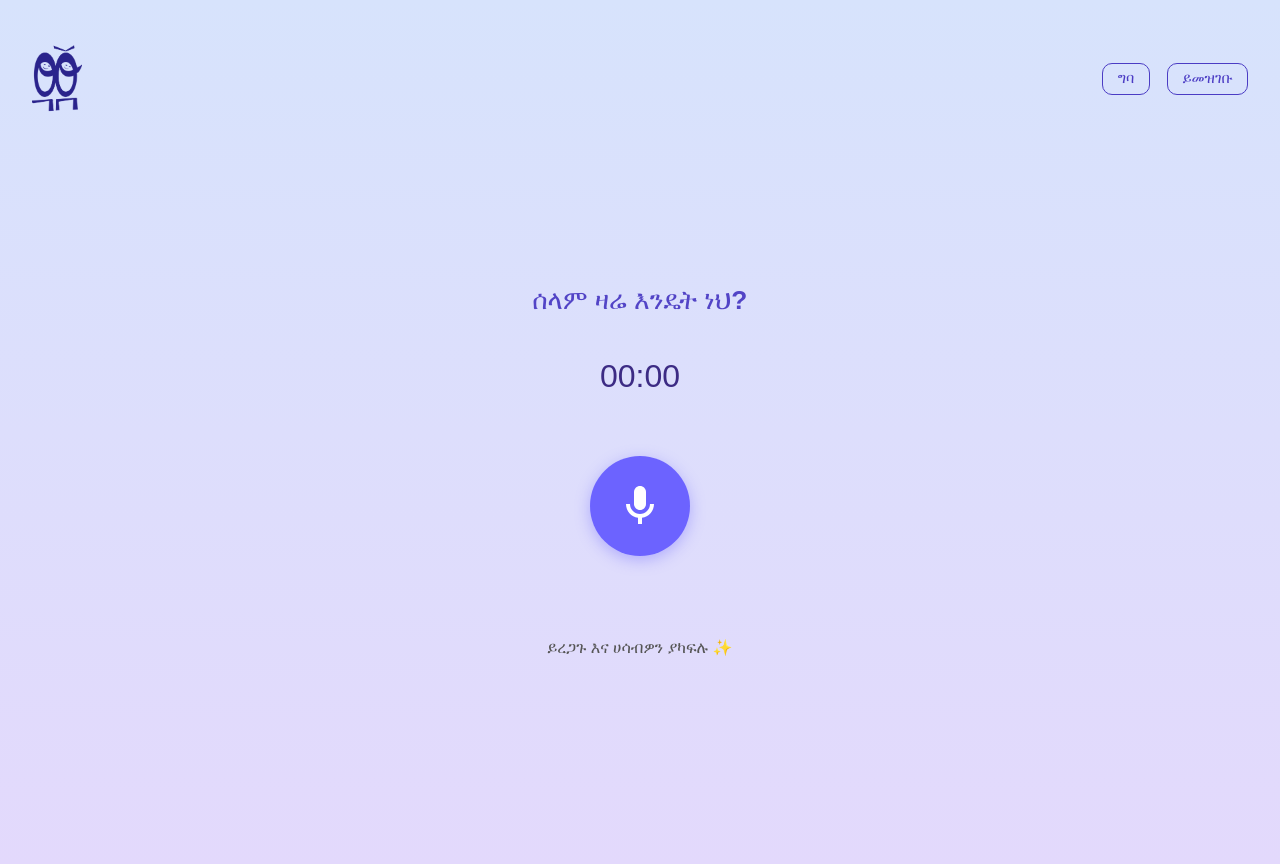
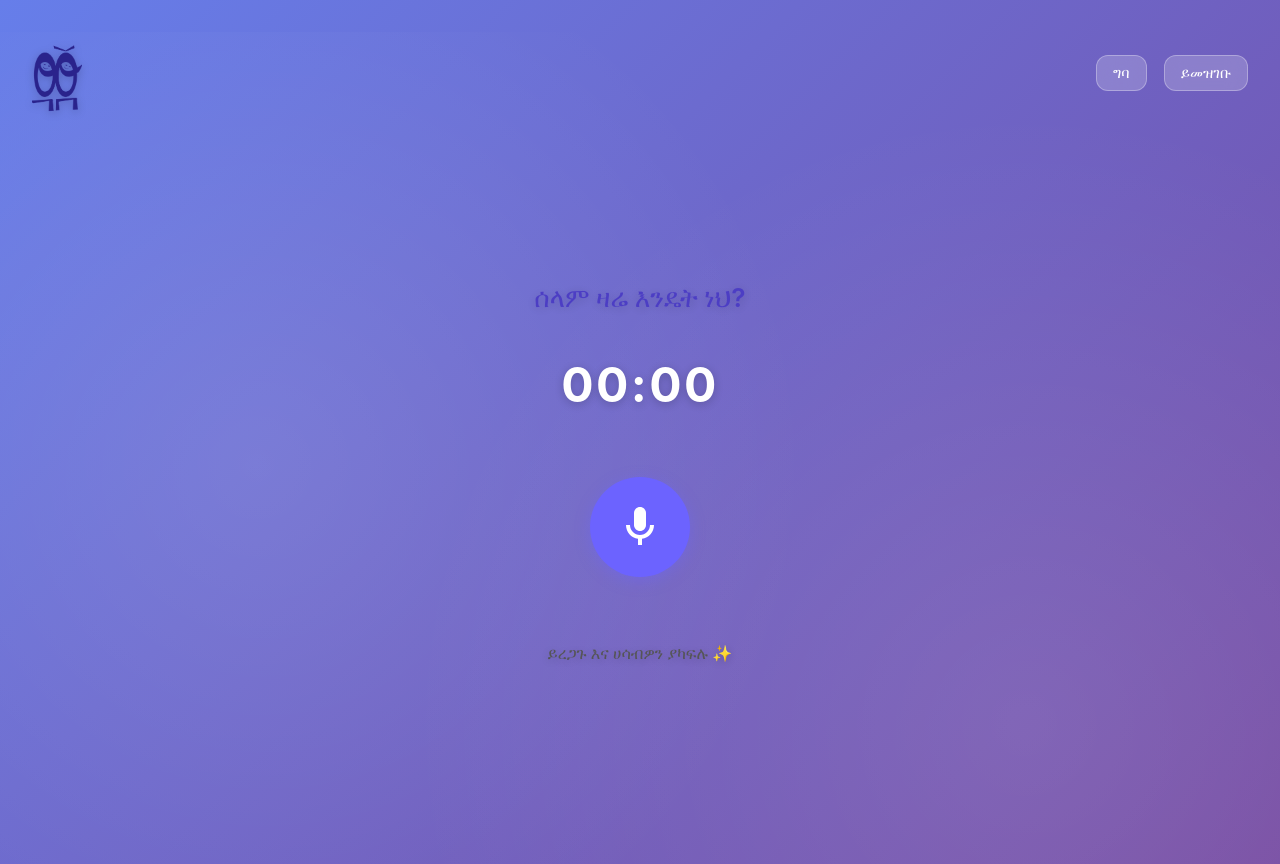
Before and after one commit to CruSea/spirit_voice_web, a React (Vite) app: page / in a window 1280 px wide. Built offline with nearby package versions, Linux system fonts and the light colour scheme.

Commit message:
feat: localize error messages and UI elements to Amharic for better accessibility

```diff
--- a/src/components/Auth/LoginForm.jsx
+++ b/src/components/Auth/LoginForm.jsx
@@ -12,7 +12,7 @@ const LoginForm = ({ onLogin, onSwitchToSignup, onBackToHome }) => {
     e.preventDefault();
     // Simple validation
     if (!email || !password) {
-      setError("Please fill in all fields");
+      setError("እባክህ ሁሉንም መስኮች ሙላ");
       return;
     }
 
--- a/src/components/Auth/SignupForm.jsx
+++ b/src/components/Auth/SignupForm.jsx
@@ -14,12 +14,12 @@ const SignupForm = ({ onSignup, onSwitchToLogin, onBackToHome }) => {
     e.preventDefault()
     // Simple validation
     if (!name || !email || !password || !confirmPassword) {
-      setError('Please fill in all fields')
+      setError('እባክህ ሁሉንም መስኮች ሙላ')
       return
     }
 
     if (password !== confirmPassword) {
-      setError('Passwords do not match')
+      setError('የይለፍ ቃላት አይዛመዱም')
       return
     }
 
--- a/src/components/Recording/Recording.css
+++ b/src/components/Recording/Recording.css
@@ -4,11 +4,23 @@
   align-items: center;
   justify-content: space-between;
   height: 100vh;
-  background: linear-gradient(180deg, #d7e3fc 0%, #e3d9fc 100%);
-  font-family: 'Poppins', sans-serif;
+  background: linear-gradient(135deg, #667eea 0%, #764ba2 100%);
+  font-family: -apple-system, BlinkMacSystemFont, 'Segoe UI', 'Roboto', 'Helvetica', 'Arial', sans-serif;
   color: #2d2d2d;
   padding: 2rem;
   transition: background 0.4s ease;
+  position: relative;
+  overflow: hidden;
+}
+
+.voice-recorder::before {
+  content: '';
+  position: absolute;
+  width: 100%;
+  height: 100%;
+  background: radial-gradient(circle at 20% 50%, rgba(255, 255, 255, 0.1) 0%, transparent 50%),
+              radial-gradient(circle at 80% 80%, rgba(255, 255, 255, 0.1) 0%, transparent 50%);
+  pointer-events: none;
 }
 
 .recorder-header {
@@ -16,28 +28,45 @@
   display: flex;
   justify-content: space-between;
   align-items: center;
+  z-index: 10;
+  position: relative;
 }
 
 .logo {
   font-size: 1.8rem;
   font-weight: 600;
-  color: #4b3cc4;
+  color: #fff;
+  display: flex;
+  align-items: center;
+  gap: 0.5rem;
+}
+
+.logo-image {
+  filter: drop-shadow(0 2px 4px rgba(0,0,0,0.2));
 }
 
 .auth-buttons button {
-  background: none;
-  border: 1px solid #4b3cc4;
-  color: #4b3cc4;
+  background: rgba(255, 255, 255, 0.2);
+  backdrop-filter: blur(10px);
+  border: 1px solid rgba(255, 255, 255, 0.3);
+  color: white;
   font-size: 0.9rem;
-  padding: 0.4rem 0.9rem;
+  padding: 0.5rem 1rem;
   margin-left: 0.6rem;
-  border-radius: 10px;
+  border-radius: 12px;
   transition: all 0.3s;
+  font-weight: 500;
+  cursor: pointer;
 }
 
 .auth-buttons button:hover {
-  background: #4b3cc4;
-  color: white;
+  background: rgba(255, 255, 255, 0.35);
+  transform: translateY(-2px);
+  box-shadow: 0 4px 12px rgba(0, 0, 0, 0.15);
+}
+
+.auth-buttons button:active {
+  transform: translateY(0);
 }
 
 .recorder-content {
@@ -45,13 +74,19 @@
   flex-direction: column;
   align-items: center;
   text-align: center;
+  z-index: 10;
+  position: relative;
+  flex: 1;
+  justify-content: center;
 }
 
 .timer-display {
-  font-size: 2rem;
-  font-weight: 500;
-  color: #3c2b84;
+  font-size: 3rem;
+  font-weight: 700;
+  color: white;
   margin-bottom: 1.5rem;
+  text-shadow: 0 2px 10px rgba(0, 0, 0, 0.2);
+  letter-spacing: 0.05em;
 }
 
 .recording-container {
@@ -59,28 +94,47 @@
 }
 
 .record-button {
-  width: 120px;
-  height: 120px;
+  width: 140px;
+  height: 140px;
   border-radius: 50%;
   border: none;
-  background: #6c63ff;
+  background: linear-gradient(135deg, #667eea 0%, #764ba2 100%);
   color: white;
   position: relative;
   display: flex;
   align-items: center;
   justify-content: center;
-  box-shadow: 0 0 15px rgba(108, 99, 255, 0.4);
+  box-shadow: 0 8px 32px rgba(102, 126, 234, 0.5),
+              0 0 0 8px rgba(255, 255, 255, 0.1);
   cursor: pointer;
-  transition: transform 0.3s ease, background 0.3s ease;
+  transition: all 0.4s cubic-bezier(0.175, 0.885, 0.32, 1.275);
 }
 
-.record-button:hover {
-  transform: scale(1.05);
+.record-button:hover:not(:disabled) {
+  transform: scale(1.08);
+  box-shadow: 0 12px 40px rgba(102, 126, 234, 0.6),
+              0 0 0 12px rgba(255, 255, 255, 0.15);
+}
+
+.record-button:active:not(:disabled) {
+  transform: scale(0.95);
+}
+
+.record-button:disabled {
+  opacity: 0.6;
+  cursor: not-allowed;
 }
 
 .record-button.recording {
-  background: #ff5c8d;
+  background: linear-gradient(135deg, #ff6b9d 0%, #ff8fab 100%);
   animation: pulse 1.5s infinite ease-in-out;
+  box-shadow: 0 8px 32px rgba(255, 107, 157, 0.6),
+              0 0 0 8px rgba(255, 255, 255, 0.1);
+}
+
+.record-button.recording:hover {
+  box-shadow: 0 12px 40px rgba(255, 107, 157, 0.7),
+              0 0 0 12px rgba(255, 255, 255, 0.15);
 }
 
 @keyframes pulse {
@@ -97,10 +151,10 @@
 
 .recording-ring {
   position: absolute;
-  width: 130px;
-  height: 130px;
+  width: 150px;
+  height: 150px;
   border-radius: 50%;
-  border: 4px solid rgba(255, 92, 141, 0.4);
+  border: 3px solid rgba(255, 107, 157, 0.5);
   animation: ringPulse 2s infinite ease-in-out;
 }
 
@@ -117,62 +171,262 @@
 
 .instructions {
   margin-top: 2rem;
-  font-size: 1rem;
-  color: #555;
+  font-size: 1.1rem;
+  color: rgba(255, 255, 255, 0.95);
+  font-weight: 500;
+  text-shadow: 0 2px 8px rgba(0, 0, 0, 0.2);
+  max-width: 400px;
+}
+
+.instructions p {
+  margin: 0;
+  line-height: 1.6;
 }
 
 .warning-message {
-  background: #fff7d6;
+  background: rgba(255, 247, 214, 0.95);
+  backdrop-filter: blur(10px);
   color: #b98000;
-  padding: 0.8rem 1rem;
-  border-radius: 10px;
+  padding: 1rem 1.5rem;
+  border-radius: 12px;
   margin-top: 1rem;
-  font-size: 0.9rem;
+  font-size: 1rem;
+  font-weight: 500;
+  box-shadow: 0 4px 16px rgba(185, 128, 0, 0.2);
+  border: 1px solid rgba(255, 200, 87, 0.3);
 }
 
 .response-section {
-  background: #ffffffc9;
-  border-radius: 20px;
-  padding: 1.5rem;
+  background: rgba(255, 255, 255, 0.95);
+  backdrop-filter: blur(20px);
+  border-radius: 24px;
+  padding: 2rem;
   width: 90%;
-  max-width: 500px;
-  box-shadow: 0 6px 20px rgba(0, 0, 0, 0.1);
+  max-width: 550px;
+  box-shadow: 0 10px 40px rgba(0, 0, 0, 0.15),
+              0 0 0 1px rgba(255, 255, 255, 0.5);
   margin-top: 2rem;
+  animation: slideUp 0.5s ease-out;
+}
+
+@keyframes slideUp {
+  from {
+    opacity: 0;
+    transform: translateY(20px);
+  }
+  to {
+    opacity: 1;
+    transform: translateY(0);
+  }
+}
+
+.response-display {
+  margin-bottom: 1.5rem;
 }
 
 .response-display h3 {
-  font-size: 1.2rem;
-  color: #3c2b84;
+  font-size: 1.4rem;
+  color: #667eea;
+  margin-bottom: 1rem;
+  font-weight: 700;
+}
+
+.response-text {
+  font-size: 1rem;
+  line-height: 1.8;
+  color: #333;
+}
+
+.response-text p {
   margin-bottom: 0.5rem;
 }
 
-.option-button {
-  background: #4b3cc4;
+.response-note {
+  font-size: 0.9rem;
+  color: #666;
+  font-style: italic;
+  margin-top: 0.5rem;
+}
+
+.error-state {
+  text-align: center;
+}
+
+.retry-button {
+  background: #ff6b9d;
   color: white;
   border: none;
   padding: 0.8rem 1.5rem;
   border-radius: 12px;
-  margin: 0.4rem;
-  transition: background 0.3s;
+  font-size: 1rem;
+  font-weight: 600;
   cursor: pointer;
+  transition: all 0.3s;
+  margin-top: 1rem;
 }
 
-.option-button:hover {
-  background: #3227a8;
+.retry-button:hover {
+  background: #ff5a8a;
+  transform: translateY(-2px);
+  box-shadow: 0 4px 12px rgba(255, 107, 157, 0.4);
+}
+
+.audio-response-ready {
+  text-align: center;
+}
+
+.post-recording-info {
+  border-top: 1px solid rgba(0, 0, 0, 0.1);
+  padding-top: 1.5rem;
+  margin-top: 1.5rem;
+}
+
+.instructions-small {
+  font-size: 0.95rem;
+  color: #555;
+  margin-bottom: 1.5rem;
+  font-weight: 500;
+}
+
+.recording-options-container {
+  display: flex;
+  justify-content: center;
+}
+
+.recording-options {
+  display: flex;
+  flex-wrap: wrap;
+  gap: 0.75rem;
+  justify-content: center;
+}
+
+.option-button {
+  background: linear-gradient(135deg, #667eea 0%, #764ba2 100%);
+  color: white;
+  border: none;
+  padding: 1rem 2rem;
+  border-radius: 16px;
+  font-size: 1rem;
+  font-weight: 600;
+  transition: all 0.3s cubic-bezier(0.175, 0.885, 0.32, 1.275);
+  cursor: pointer;
+  box-shadow: 0 4px 12px rgba(102, 126, 234, 0.3);
+  min-width: 140px;
+}
+
+.option-button:hover:not(:disabled) {
+  transform: translateY(-3px);
+  box-shadow: 0 8px 20px rgba(102, 126, 234, 0.4);
+}
+
+.option-button:active:not(:disabled) {
+  transform: translateY(-1px);
+}
+
+.option-button:disabled {
+  opacity: 0.5;
+  cursor: not-allowed;
+  transform: none;
+}
+
+.option-button.read-response {
+  background: linear-gradient(135deg, #667eea 0%, #764ba2 100%);
+}
+
+.option-button.ask-more {
+  background: linear-gradient(135deg, #f093fb 0%, #f5576c 100%);
+  box-shadow: 0 4px 12px rgba(245, 87, 108, 0.3);
+}
+
+.option-button.ask-more:hover:not(:disabled) {
+  box-shadow: 0 8px 20px rgba(245, 87, 108, 0.4);
 }
 
 .greeting {
-  margin-bottom: 1.5rem;
+  margin-bottom: 2rem;
   text-align: center;
-  font-size: 1.6rem;
-  font-weight: 600;
-  color: #4b3cc4; /* accent color */
+  font-size: 2rem;
+  font-weight: 700;
+  color: white;
   animation: pulseText 2s infinite ease-in-out;
+  text-shadow: 0 2px 10px rgba(0, 0, 0, 0.2);
+  padding: 0 1rem;
 }
 
 /* gentle interactive pulse for the text */
 @keyframes pulseText {
-  0% { transform: scale(1); opacity: 0.9; }
-  50% { transform: scale(1.05); opacity: 1; }
-  100% { transform: scale(1); opacity: 0.9; }
+  0% { transform: scale(1); opacity: 0.95; }
+  50% { transform: scale(1.02); opacity: 1; }
+  100% { transform: scale(1); opacity: 0.95; }
 }
+
+/* Error message styling */
+.error-message {
+  background: rgba(234, 67, 53, 0.95);
+  backdrop-filter: blur(10px);
+  color: white;
+  padding: 1rem 1.5rem;
+  border-radius: 12px;
+  margin-top: 1rem;
+  font-size: 1rem;
+  font-weight: 500;
+  box-shadow: 0 4px 16px rgba(234, 67, 53, 0.3);
+  border: 1px solid rgba(255, 255, 255, 0.2);
+  animation: shake 0.5s ease-in-out;
+}
+
+@keyframes shake {
+  0%, 100% { transform: translateX(0); }
+  25% { transform: translateX(-10px); }
+  75% { transform: translateX(10px); }
+}
+
+/* Responsive design */
+@media (max-width: 768px) {
+  .voice-recorder {
+    padding: 1rem;
+  }
+
+  .record-button {
+    width: 120px;
+    height: 120px;
+  }
+
+  .recording-ring {
+    width: 130px;
+    height: 130px;
+  }
+
+  .timer-display {
+    font-size: 2.5rem;
+  }
+
+  .greeting {
+    font-size: 1.5rem;
+  }
+
+  .response-section {
+    padding: 1.5rem;
+    width: 95%;
+  }
+
+  .option-button {
+    width: 100%;
+    min-width: auto;
+  }
+
+  .recording-options {
+    flex-direction: column;
+  }
+}
+
+@media (max-width: 480px) {
+  .auth-buttons button {
+    font-size: 0.8rem;
+    padding: 0.4rem 0.8rem;
+  }
+
+  .logo-image {
+    width: 40px !important;
+  }
+}
```
Also changed, not shown: src/components/Navbar/NavBar.jsx (+8 -8 lines), src/components/Recording/VoiceRecorder.jsx (+12 -12 lines).
